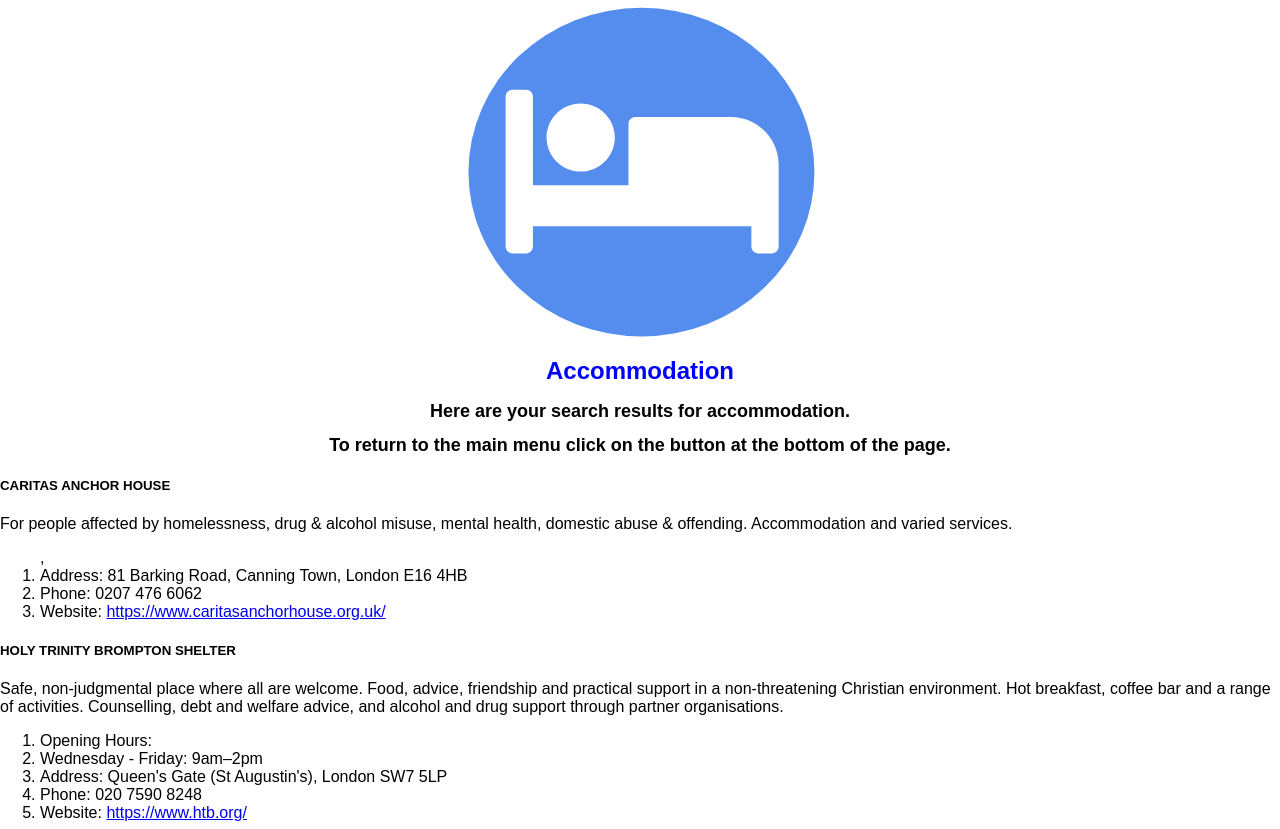
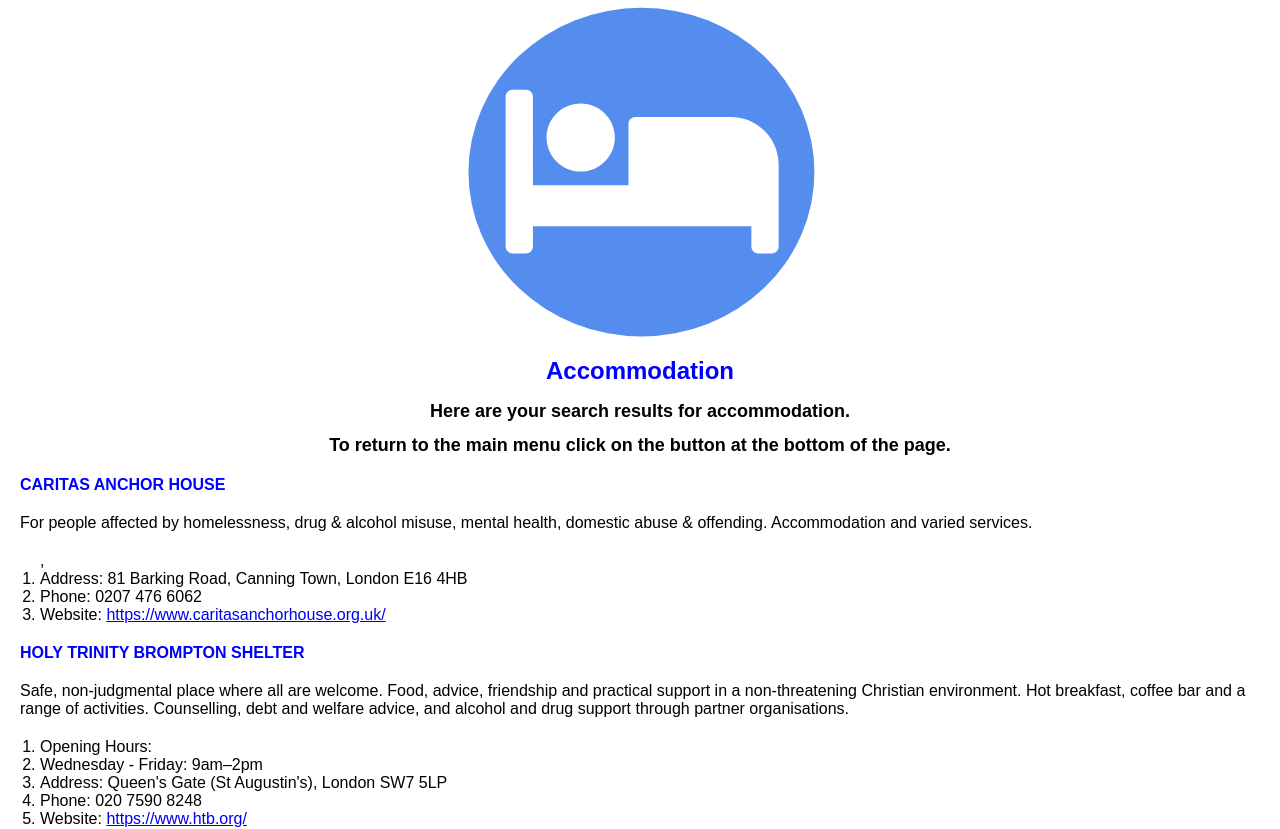
Before and after one commit to kodiri/homeless-and-hungry, a React (Create React App) app: page /accomodation in a window 1280 px wide. Shown: the top 829 px of the page. Built offline with nearby package versions, Linux system fonts and the light colour scheme.

Commit message:
Amended results css

```diff
--- a/src/Accomodation.js
+++ b/src/Accomodation.js
@@ -48,7 +48,7 @@ export default class Accommodation extends React.Component {
                                         <li>Website: <a target="_blank" rel="noopener noreferrer" href='http://www.kairoscommunity.org.uk/'>http://www.kairoscommunity.org.uk/</a></li>
                                     </ol>
                                 </div>
-                                <div classname='item'>
+                                <div className='item'>
                                     <h5>SIMON COMMUNITY (HOUSE OF HOSPITALITY)</h5>
                                     <p>A therapeutic community where formerly homeless residents work with volunteers to take outreach
                     support to street homeless guests. Clothing from the street cafe when available.</p>
--- a/src/App.css
+++ b/src/App.css
@@ -1,7 +1,4 @@
-{
-  margin: 0;
-  padding: 0;
-}
+
 
 
 
--- a/src/results.css
+++ b/src/results.css
@@ -49,3 +49,16 @@
     text-align: center;
     display:block;
 }
+
+.item h5{
+    margin: 20px 20px 20px 20px;
+    padding: 20;
+    font-size: medium;
+    text-emphasis: strong;
+    color: blue;
+    text-align: left;
+}
+.item p{
+    margin: 20px 20px 20px 20px;
+    padding: 20;
+}
```
